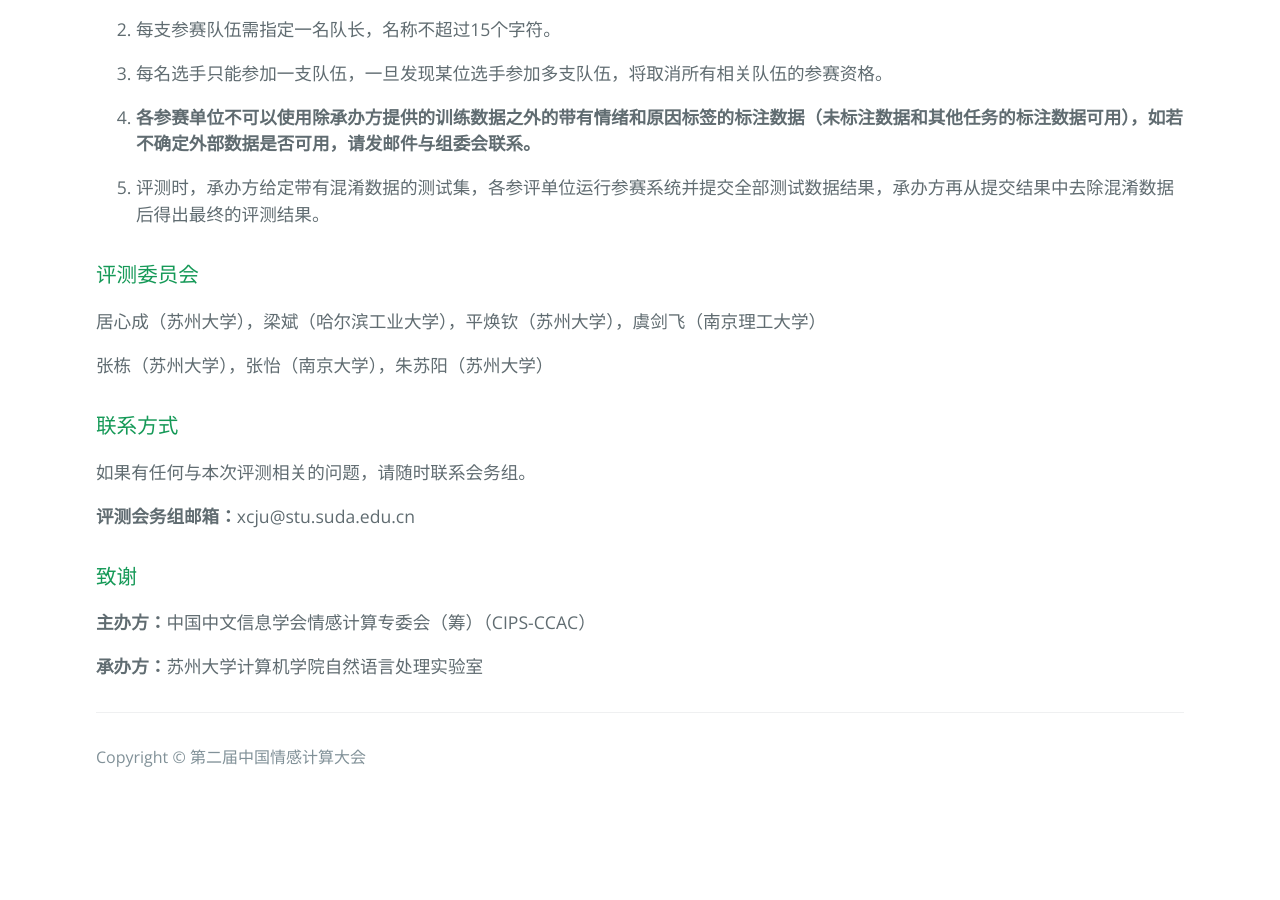
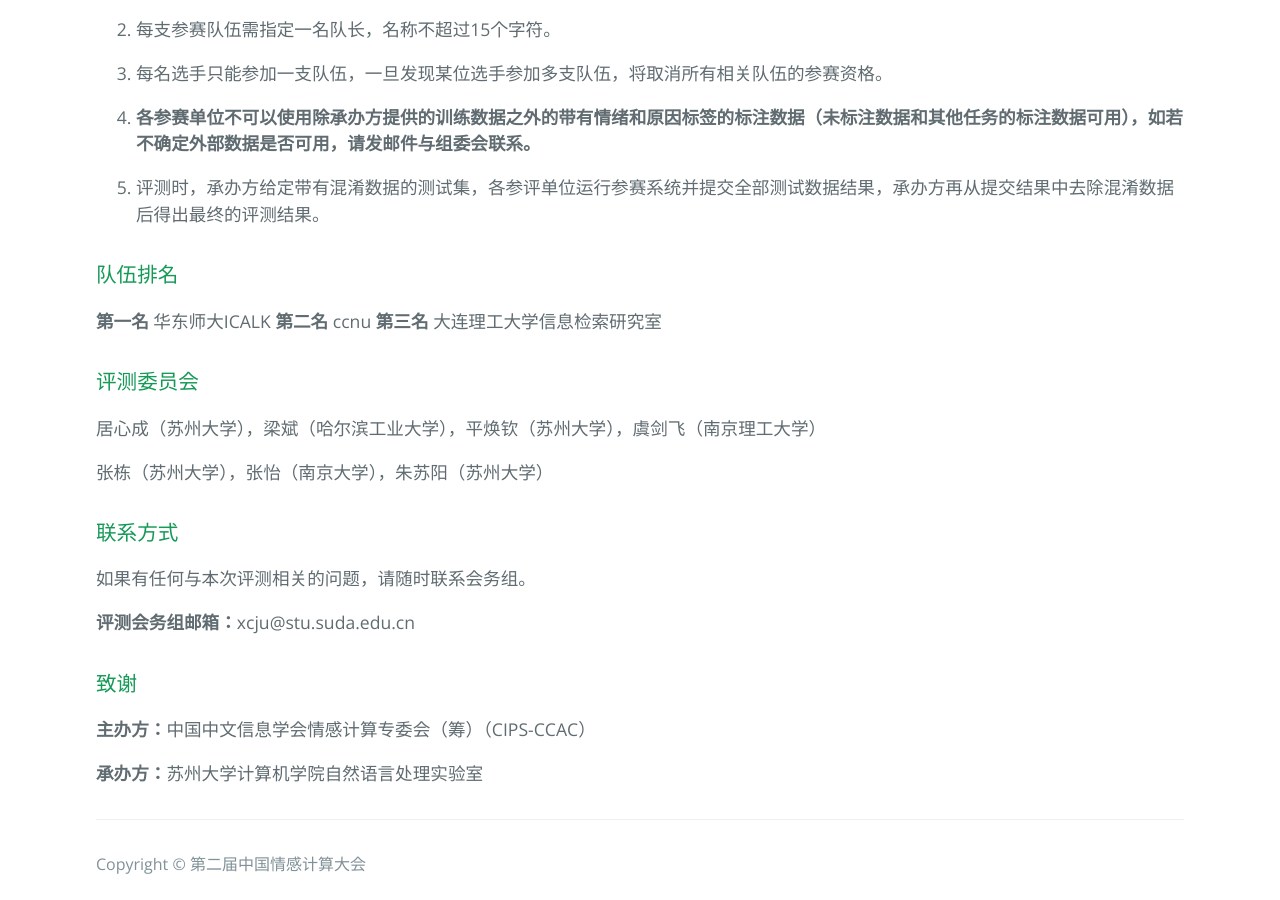
Before and after one commit to ccac2022ecemc/ccac2022ecemc.github.io, a Jekyll site: the page built from index.md, in a window 1280 px wide and 900 px high, scrolled down 4966 px. Built offline with Jekyll 4.4.1, drawn with Linux system fonts in a browser that asks for light colours; formulas are drawn with MathJax 3; before the commit the page ends 5767 px from its top, so only the background shows below that.

Commit message:
Update index.md

````diff
--- a/index.md
+++ b/index.md
@@ -199,6 +199,13 @@ layout: default
                 - …………
         ```
  -->
+### 队伍排名
+**第一名**
+华东师大ICALK
+**第二名**
+ccnu
+**第三名**
+大连理工大学信息检索研究室
 
 ### 评测委员会
 居心成（苏州大学），梁斌（哈尔滨工业大学），平焕钦（苏州大学），虞剑飞（南京理工大学）
````
